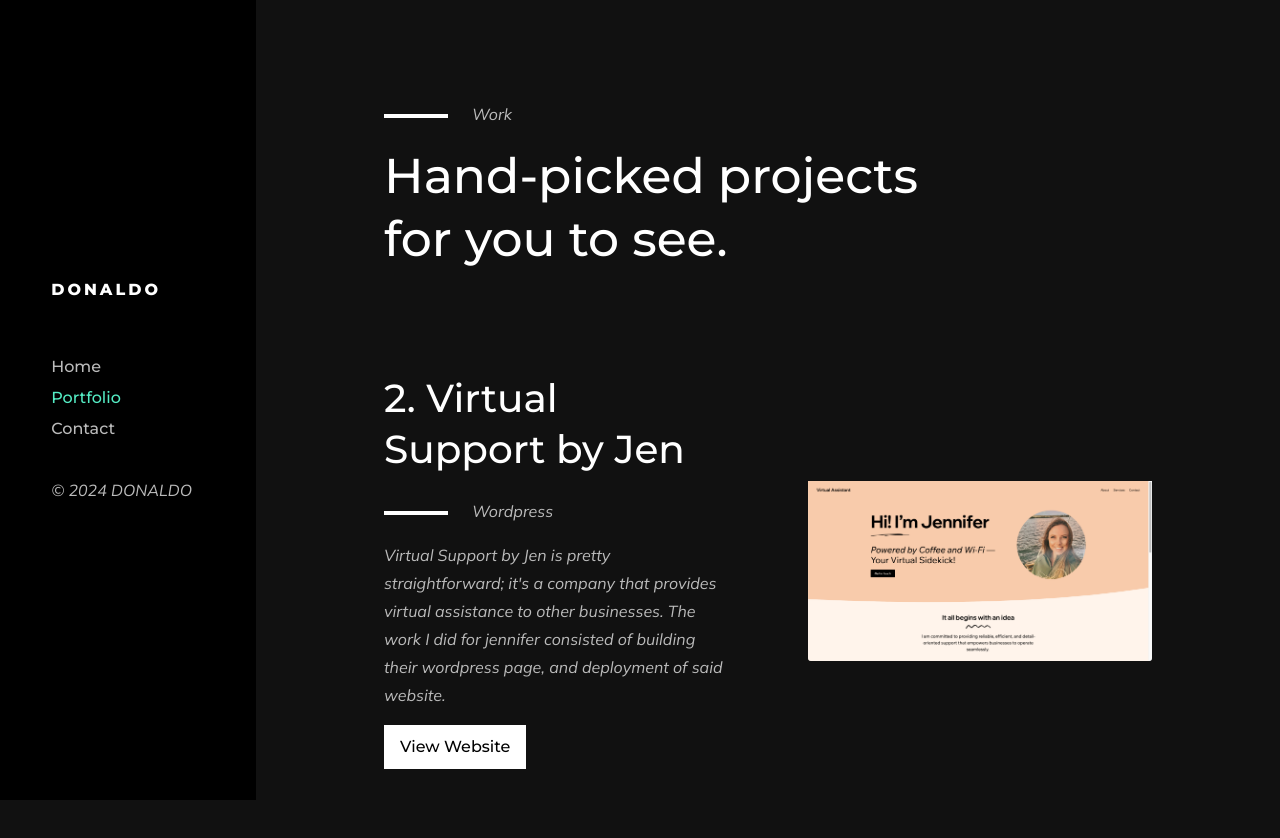
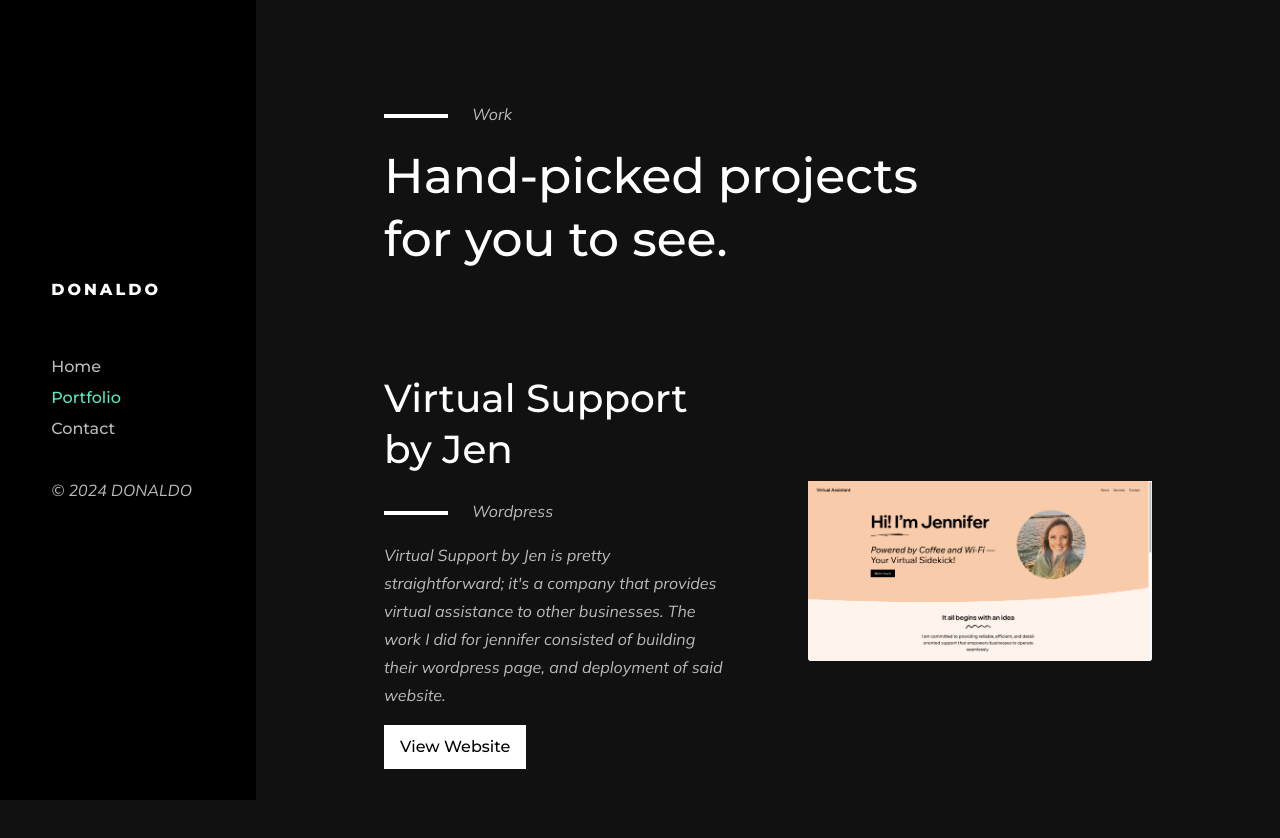
Before and after one commit to DonaldoLR/portfolio-website, a React (Create React App) app: page /Portfolio in a window 1280 px wide. Shown: the top 838 px of the page. Built offline with nearby package versions, Linux system fonts and the light colour scheme.

Commit message:
Fixed numbering of portfolio showcase

```diff
--- a/src/Pages/Portfolio/Portfolio.jsx
+++ b/src/Pages/Portfolio/Portfolio.jsx
@@ -54,7 +54,7 @@ const Portfolio = () => {
 				<div className='portfolio-project grid grid-twoCol'>
 					<div className='portfolio-website-information'>
 						<div className='portfolio-website-primary-info'>
-							<h2>2. Virtual Support by Jen</h2>
+							<h2>Virtual Support by Jen</h2>
 							<p className='section-tag'>Wordpress</p>
 							<p>
 								Virtual Support by Jen is pretty straightforward; it's a company
```
